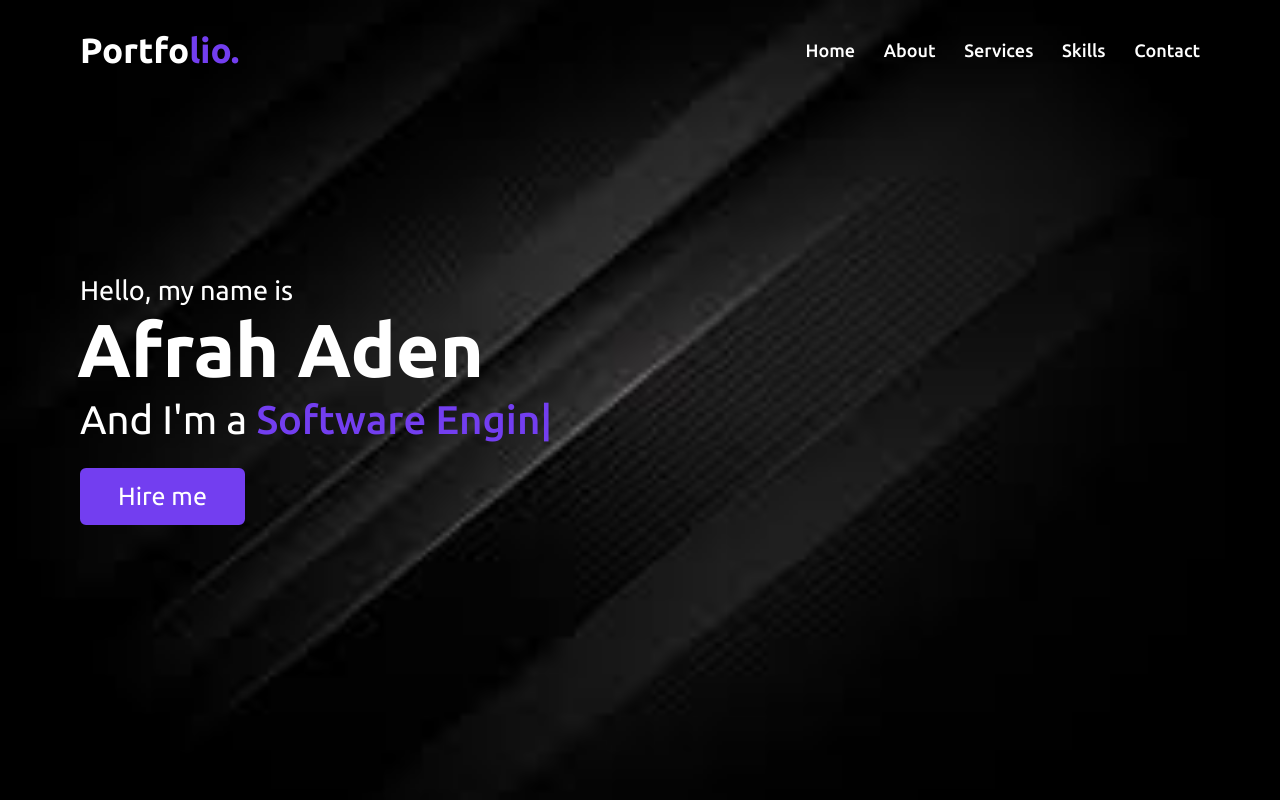
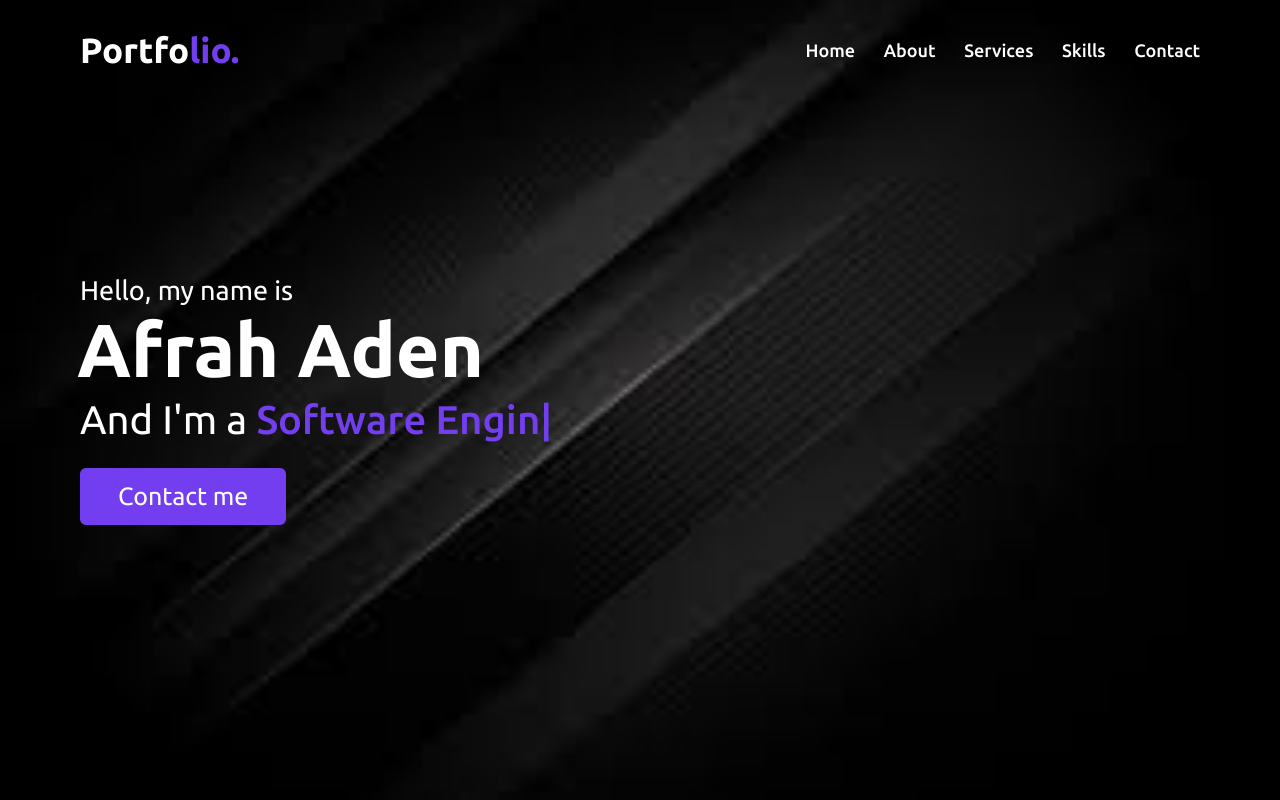
Before and after one commit to Afrahaden/afrah, a plain HTML site: page index.html in a window 1280 px wide. Shown: the top 800 px of the page. Drawn offline with nearby package versions, Linux system fonts and the light colour scheme.

Commit message:
Update index.html

```diff
--- a/index.html
+++ b/index.html
@@ -41,7 +41,7 @@
                 <div class="text-1">Hello, my name is</div>
                 <div class="text-2">Afrah Aden</div>
                 <div class="text-3">And I'm a <span class="typing"></span></div>
-                <a href="#">Hire me</a>
+                <a href="#contact">Contact me</a>
             </div>
         </div>
     </section>
```
